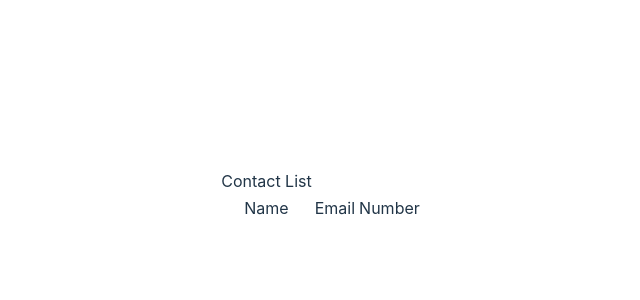
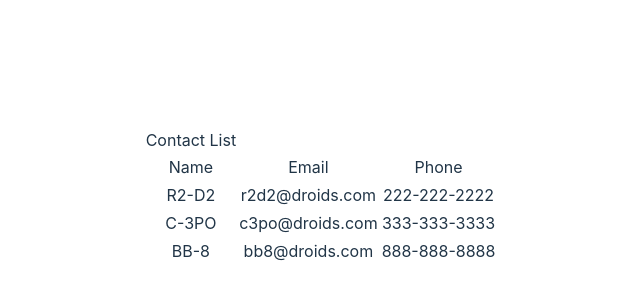
Before and after one commit to carlosalviranatal/contact-list, a React (Vite) app: page / in a window 1280 px wide. Shown: the part 204-504 px from the top of the page, without its empty margins (319-959 px from the left). Built offline with nearby package versions, Linux system fonts and the light colour scheme.

Commit message:
added table

```diff
--- a/src/components/ContactList.jsx
+++ b/src/components/ContactList.jsx
@@ -23,13 +23,13 @@ function ContactList() {
                 <tr>
                     <td>Name</td>
                     <td>Email</td>
-                    <td>Number</td>
+                    <td>Phone</td>
                 </tr>
-                <tr>
                     {
-
+                        contacts.map((contact) => {
+                            return <ContactRow key={contact.id} contact={contact} />
+                        })
                     }
-                </tr>
             </tbody>
         </table>
     );
--- a/src/components/ContactRow.jsx
+++ b/src/components/ContactRow.jsx
@@ -3,17 +3,12 @@ import ContactList from "./ContactList";
 const ContactRow = ({contact}) => {
 
     return (
-        contact.map((contact, index) => {
-            return (
             <tr>
                 <td>{contact.name}</td>
                 <td>{contact.email}</td>
-                <td>{contact.number}</td>
+                <td>{contact.phone}</td>
             </tr>
-            )
-        })
-    );
-
-};
+            );
+}
 
 export default ContactRow;
```
